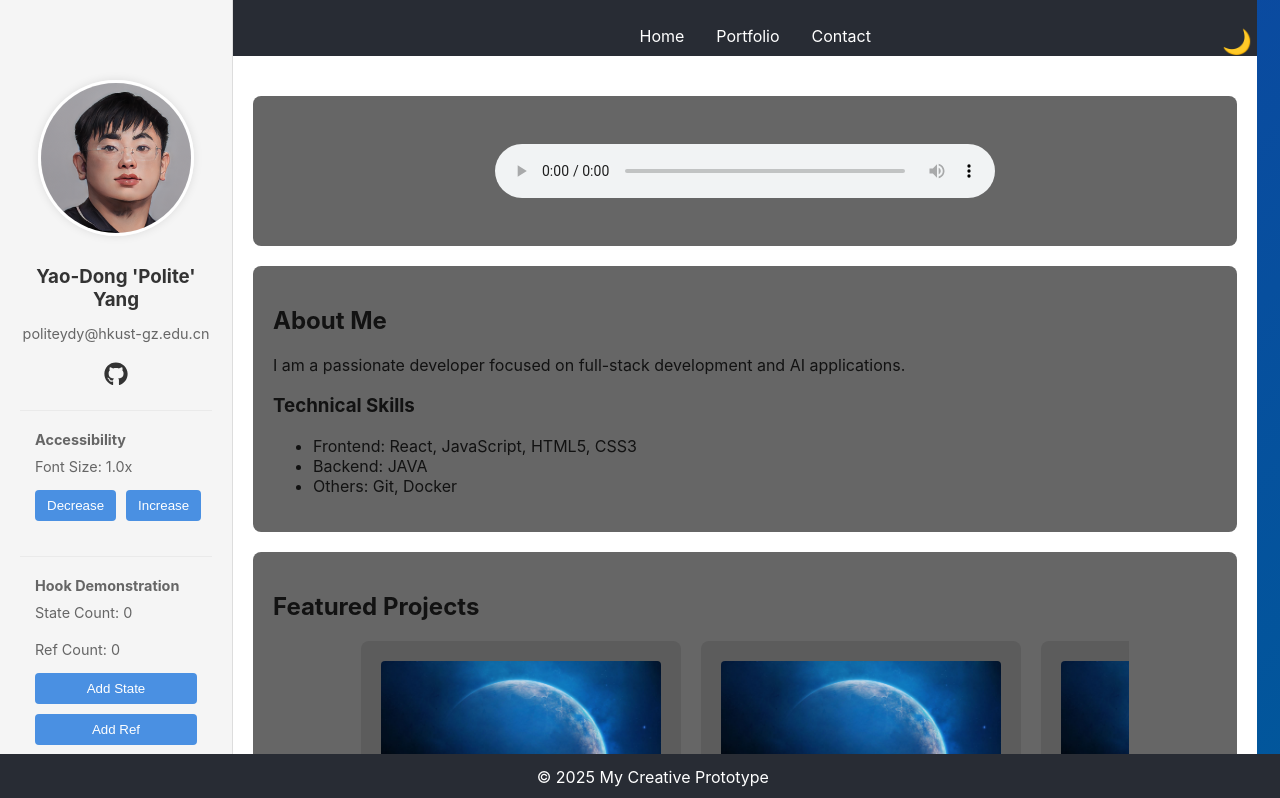
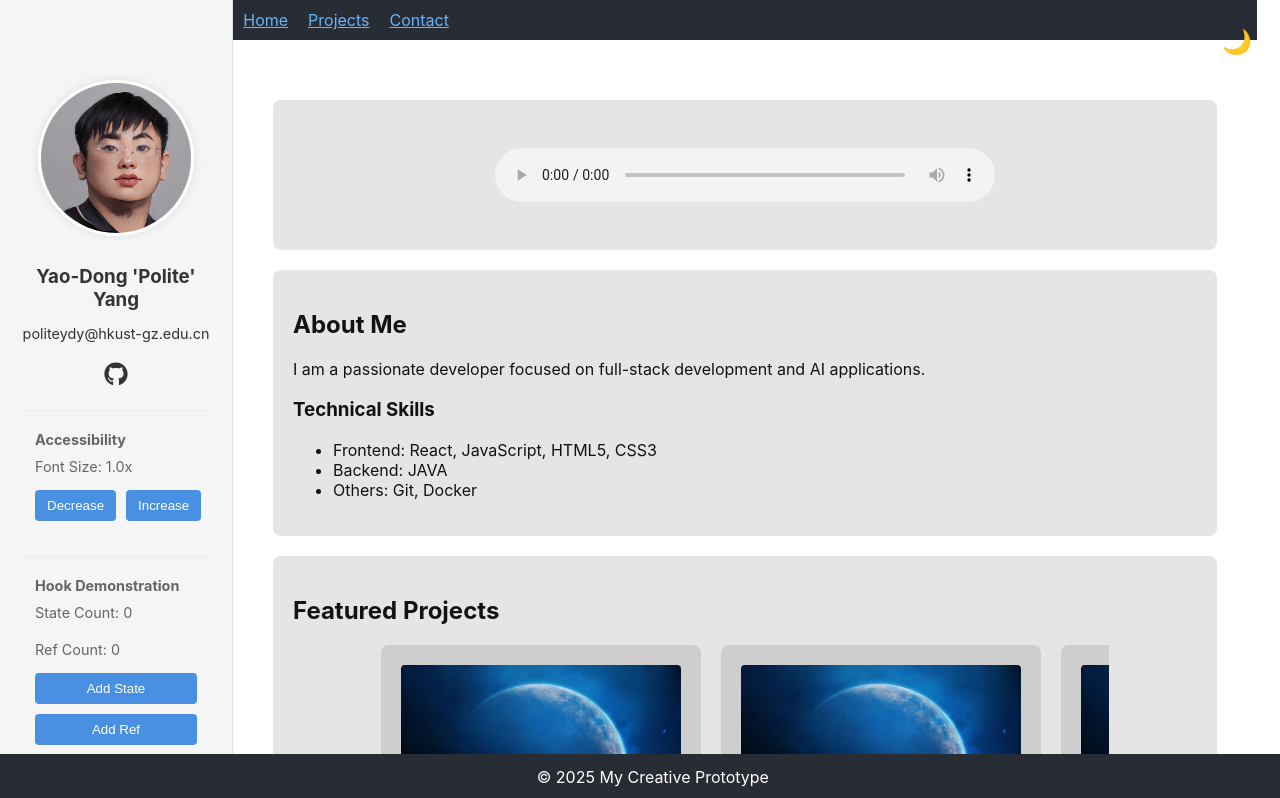
Before and after one commit to yyd003/CMAA6019B_T-E, a React (Create React App) app: page / in a window 1280 px wide. Shown: the top 798 px of the page. Built offline with nearby package versions, Linux system fonts and the light colour scheme.

Commit message:
global dark mode

```diff
--- a/src/App.css
+++ b/src/App.css
@@ -2,19 +2,13 @@ body {
     margin: 0;
     padding: 0;
     min-height: 100vh;
-    background: linear-gradient(
-        135deg,
-        #1a237e 0%,
-        #0d47a1 50%,
-        #01579b 100%
-    );
-    background-attachment: fixed;
-    color: #ffffff;
+    background: var(--bg-color); /* 使用主题变量 */
+    color: var(--text-color); /* 使用主题变量 */
 }
 
 /* 调整所有section的背景，使内容更易读 */
 section {
-    background-color: rgba(0, 0, 0, 0.6);
+    background-color: var(--card-bg); /* 使用主题变量 */
     padding: 20px;
     border-radius: 8px;
     margin: 20px 0;
@@ -22,9 +16,9 @@ section {
 
 /* 调整链接颜色，使其在深色背景上更易读 */
 a {
-    color: #66b3ff;
+    color: var(--link-color); /* 使用主题变量 */
 }
 
 a:hover {
-    color: #99ccff;
+    color: var(--link-hover); /* 使用主题变量 */
 }
--- a/src/App.js
+++ b/src/App.js
@@ -2,6 +2,7 @@ import React from 'react';
 import { BrowserRouter as Router } from 'react-router-dom';
 import PortfolioLayout from './layouts/PortfolioLayout';
 import './App.css';
+import './styles/theme.css'; // 导入全局主题 CSS
 import { ThemeProvider } from './contexts/ThemeContext';
 import { FontSizeProvider } from './contexts/FontSizeContext';
 
--- a/src/components/Header/Header.css
+++ b/src/components/Header/Header.css
@@ -21,3 +21,31 @@
     color: white;
     text-decoration: none;
 }
+
+.theme-toggle {
+    background: none;
+    border: none;
+    font-size: 24px;
+    cursor: pointer;
+    padding: 8px;
+    border-radius: 50%;
+    transition: background-color 0.3s;
+    color: var(--header-footer-text);
+    margin-left: auto;
+}
+
+.theme-toggle:hover {
+    background-color: rgba(255, 255, 255, 0.1);
+}
+
+#site-header {
+    display: flex;
+    align-items: center;
+    justify-content: space-between;
+    padding: 1rem 2rem;
+}
+
+nav {
+    display: flex;
+    gap: 20px;
+}
--- a/src/components/Header/index.js
+++ b/src/components/Header/index.js
@@ -1,17 +1,21 @@
 import React from 'react';
 import { Link } from 'react-router-dom';
+import { useTheme } from '../../contexts/ThemeContext';
 import './Header.css';
 
 function Header() {
+    const { theme, toggleTheme } = useTheme();
+
     return (
         <header id="site-header">
             <nav>
-                <ul>
-                    <li><Link to="/">Home</Link></li>
-                    <li><Link to="/projects">Portfolio</Link></li>
-                    <li><Link to="/contact">Contact</Link></li>
-                </ul>
+                <Link to="/">Home</Link>
+                <Link to="/projects">Projects</Link>
+                <Link to="/contact">Contact</Link>
             </nav>
+            <button className="theme-toggle" onClick={toggleTheme}>
+                {theme === 'light' ? '🌙' : '☀️'}
+            </button>
         </header>
     );
 }
--- a/src/components/Sidebar/Sidebar.css
+++ b/src/components/Sidebar/Sidebar.css
@@ -1,12 +1,12 @@
 .sidebar {
-    width: 15%;                /* 设置侧边栏固定宽度 */
-    background-color: #f5f5f5;   /* 背景色 */
-    padding: 20px;               /* 内边距 */
-    border-right: 1px solid #ddd;/* 右侧边框 */
-    height: 100%;             /* 设置高度为视窗高度100% */
+    width: 15%;
+    background-color: var(--sidebar-bg);   /* 使用主题变量 */
+    padding: 20px;
+    border-right: 1px solid var(--sidebar-border); /* 使用主题变量 */
+    height: 100%;
     position: flex;
-    left: 0;                    /* 固定在左侧 */
-    top: 0;                     /* 固定在顶部 */
+    left: 0;
+    top: 0;
 }
 
 .profile {
@@ -26,23 +26,23 @@
 
 .profile h3 {
     margin: 10px 0;
-    color: #333;
+    color: var(--sidebar-text); /* 使用主题变量 */
 }
 
 .profile p {
-    color: #666;
+    color: var(--sidebar-text); /* 使用主题变量 */
     font-size: 0.9em;
     margin-bottom: 20px;
 }
 
 .social-links a {
-    color: #333;
+    color: var(--sidebar-text); /* 使用主题变量 */
     text-decoration: none;
     transition: color 0.3s;
 }
 
 .social-links a:hover {
-    color: #007bff;
+    color: var(--link-hover); /* 使用主题变量 */
 }
 
 .counter-demo {
--- a/src/contexts/ThemeContext.js
+++ b/src/contexts/ThemeContext.js
@@ -1,21 +1,29 @@
-import React, { createContext, useState, useContext } from 'react';
+import React, { createContext, useState, useContext, useEffect } from 'react';
 
 const ThemeContext = createContext();
 
-export function ThemeProvider({ children }) {
-    const [isDarkMode, setIsDarkMode] = useState(true);
+function ThemeProvider({ children }) {
+    const [theme, setTheme] = useState('light');
 
     const toggleTheme = () => {
-        setIsDarkMode(!isDarkMode);
+        const newTheme = theme === 'light' ? 'dark' : 'light';
+        setTheme(newTheme);
     };
 
+    // 当主题变化时，更新 document 的 data-theme 属性
+    useEffect(() => {
+        document.documentElement.setAttribute('data-theme', theme);
+    }, [theme]);
+
     return (
-        <ThemeContext.Provider value={{ isDarkMode, toggleTheme }}>
+        <ThemeContext.Provider value={{ theme, toggleTheme }}>
             {children}
         </ThemeContext.Provider>
     );
 }
 
-export function useTheme() {
+function useTheme() {
     return useContext(ThemeContext);
 }
+
+export { ThemeProvider, useTheme };
--- a/src/layouts/PortfolioLayout/PortfolioLayout.css
+++ b/src/layouts/PortfolioLayout/PortfolioLayout.css
@@ -2,6 +2,8 @@
     display: flex;
     height: 100%;
     position: relative;
+    background-color: var(--bg-color); /* 使用主题变量 */
+    color: var(--text-color); /* 使用主题变量 */
 }
 
 .main-wrapper {
@@ -14,15 +16,22 @@
 
 #site-header {
     width: 100%;
-    background-color: #282c34;
-    padding: 1%;  /* 改为百分比 */
-    color: white;
+    background-color: var(--header-footer-bg); /* 使用主题变量 */
+    padding: 1%;
+    color: var(--header-footer-text); /* 使用主题变量 */
 }
 
 #site-footer {
     width: 100%;
-    background-color: #282c34;
-    padding: 1%;  /* 改为百分比 */
-    color: white;
+    background-color: var(--header-footer-bg); /* 使用主题变量 */
+    padding: 1%;
+    color: var(--header-footer-text); /* 使用主题变量 */
     margin-top: auto;
 }
+
+/* 添加主内容区域的样式 */
+#main-content {
+    background-color: var(--bg-color); /* 使用主题变量 */
+    color: var(--text-color); /* 使用主题变量 */
+    padding: 20px;
+}
--- a/src/pages/Home/index.js
+++ b/src/pages/Home/index.js
@@ -3,9 +3,11 @@ import Gallery from '../../components/Gallery';
 import { Link } from 'react-router-dom';
 import './Home.css';
 import projects from '../../data/projects';
+import { useTheme } from '../../contexts/ThemeContext';
 
 function Home() {
-    const [theme, setTheme] = useState('light');
+    // 使用全局主题上下文
+    const { theme, toggleTheme } = useTheme();
     const [currentIndex, setCurrentIndex] = useState(0);
     const [showAllProjects, setShowAllProjects] = useState(false);
     const [isPaused, setIsPaused] = useState(false);
@@ -14,15 +16,7 @@ function Home() {
     const [hoveredElement, setHoveredElement] = useState(null);
     const homeContainerRef = useRef(null);
 
-    const toggleTheme = () => {
-        const newTheme = theme === 'light' ? 'dark' : 'light';
-        setTheme(newTheme);
-        document.documentElement.setAttribute('data-theme', newTheme);
-    };
-
-    useEffect(() => {
-        document.documentElement.setAttribute('data-theme', theme);
-    }, [theme]);
+    // 移除本地主题状态和相关逻辑，使用全局主题
 
     // 添加通用元素监听功能
     useEffect(() => {
@@ -111,9 +105,7 @@ function Home() {
 
     return (
         <div className="home-container" ref={homeContainerRef}>
-            <button className="theme-toggle" onClick={toggleTheme}>
-                {theme === 'light' ? '🌙' : '☀️'}
-            </button>
+            {/* 移除主题切换按钮 */}
             <section className="hero">
                 <audio
                     src="/audio/j.fla-Payphone.mp3"
--- /dev/null
+++ b/src/styles/theme.css
@@ -0,0 +1,42 @@
+/* 全局主题变量 */
+:root {
+    /* 默认亮色主题变量 */
+    --bg-color: #ffffff;
+    --text-color: #121212;
+    --card-bg: rgba(0, 0, 0, 0.1);
+    --hover-bg: rgba(0, 0, 0, 0.2);
+    --sidebar-bg: #f5f5f5;
+    --sidebar-text: #333;
+    --sidebar-border: #ddd;
+    --header-footer-bg: #282c34;
+    --header-footer-text: white;
+    --link-color: #66b3ff;
+    --link-hover: #99ccff;
+    --button-bg: #4a90e2;
+    --button-hover: #357ab8;
+    --button-text: white;
+    --input-bg: white;
+    --input-text: #333;
+    --input-border: #ddd;
+}
+
+/* 暗色主题变量 */
+[data-theme='dark'] {
+    --bg-color: #121212;
+    --text-color: #ffffff;
+    --card-bg: rgba(255, 255, 255, 0.1);
+    --hover-bg: rgba(255, 255, 255, 0.2);
+    --sidebar-bg: #1e1e1e;
+    --sidebar-text: #e0e0e0;
+    --sidebar-border: #333;
+    --header-footer-bg: #1a1a1a;
+    --header-footer-text: #e0e0e0;
+    --link-color: #90caf9;
+    --link-hover: #bbdefb;
+    --button-bg: #3d7ebd;
+    --button-hover: #2c5d8d;
+    --button-text: white;
+    --input-bg: #2c2c2c;
+    --input-text: #e0e0e0;
+    --input-border: #444;
+}
```
